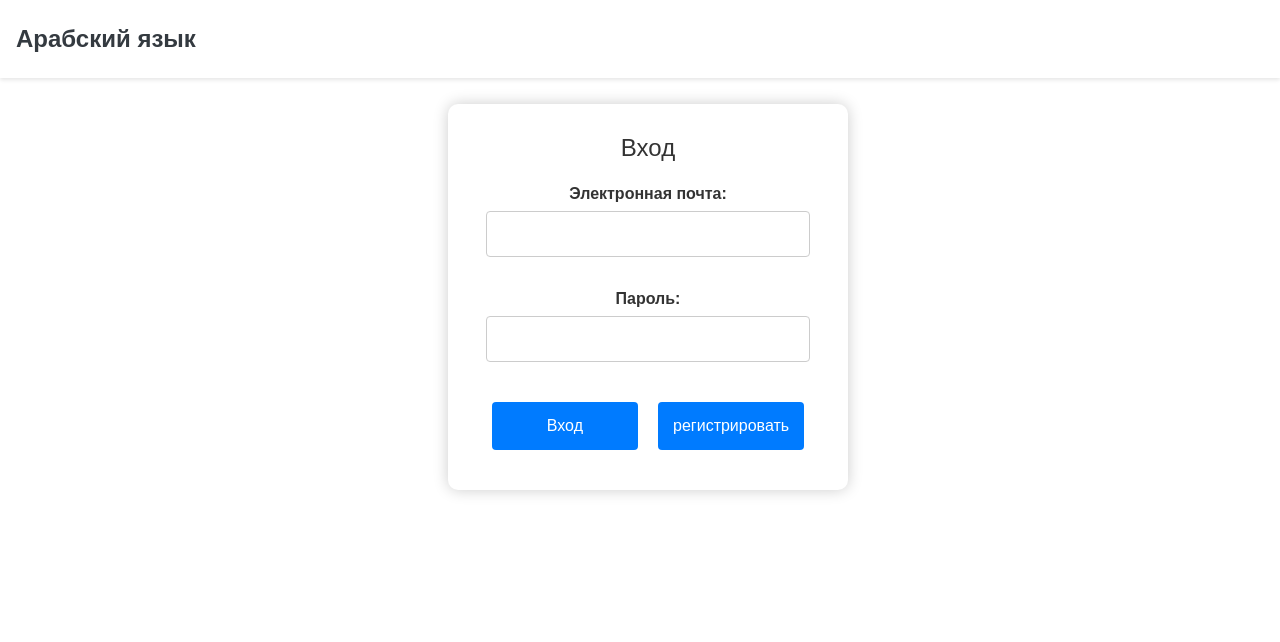
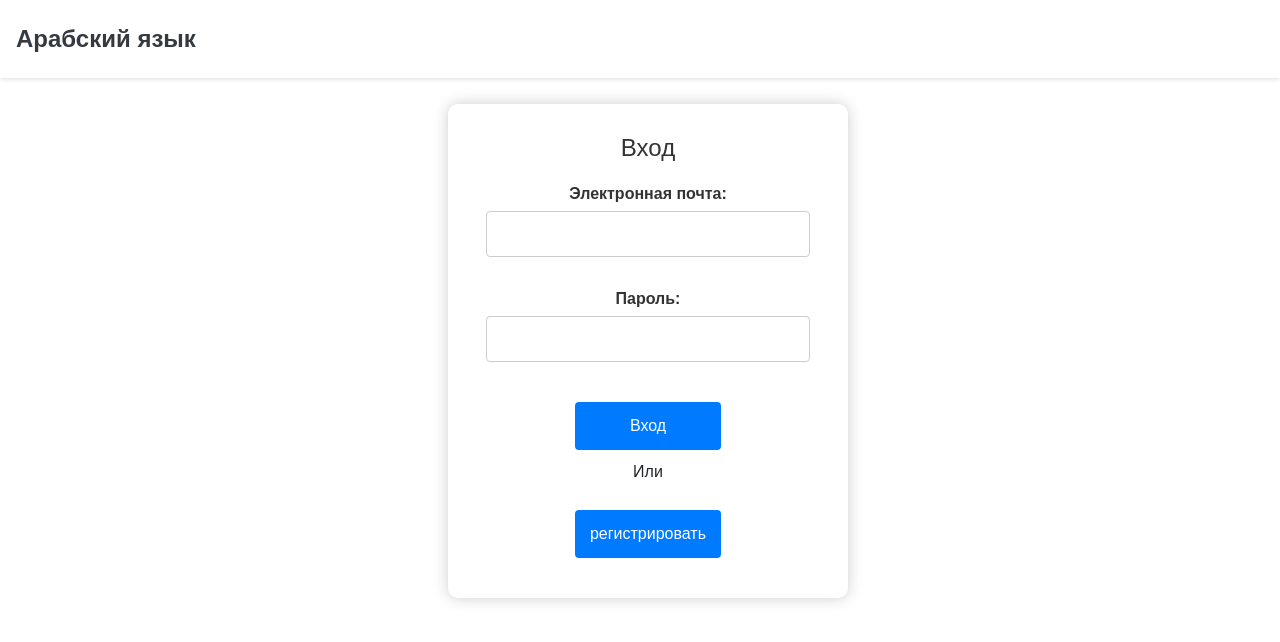
Before and after one commit to ArabicCourse/Course_Frontend, a React (Create React App) app: page /login in a window 1280 px wide. Shown: the top 642 px of the page. Built offline with nearby package versions, Linux system fonts and the light colour scheme.

Commit message:
Update Login.js

```diff
--- a/src/pages/Login.js
+++ b/src/pages/Login.js
@@ -66,6 +66,7 @@ const Login = () => {
                     <button type="submit" disabled={loading}>
                         {loading ? 'Погрузка...' : 'Вход'}
                     </button>
+                    <p>Или</p>
                     <button type="button" onClick={() => navigate('/register')}>регистрировать</button>
                 </form>
                 {message && <p>{message}</p>}
```
